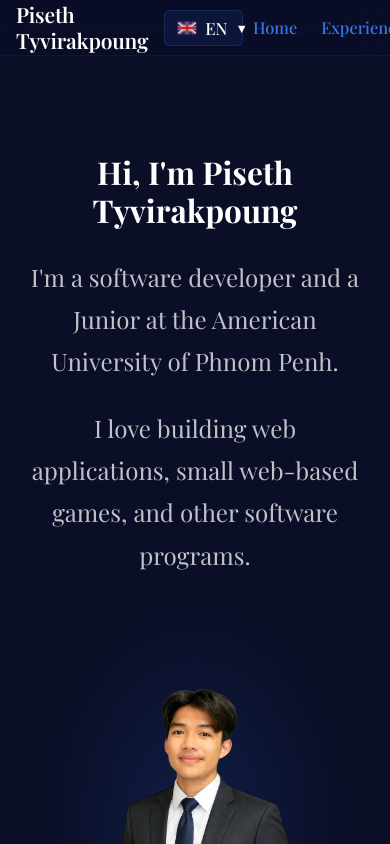
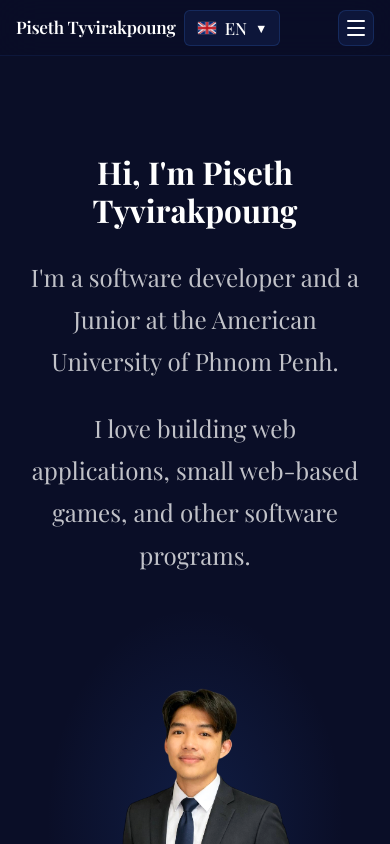
Before and after one commit to Numpang1812/react-portfolio, a React (Vite) app: page / in a window 390 px wide. Shown: the top 844 px of the page. Built offline with nearby package versions, Linux system fonts and the light colour scheme; a web font is replaced by a local one.

Commit message:
chore: fix responsive design

```diff
--- a/src/home.css
+++ b/src/home.css
@@ -39,6 +39,13 @@ html[lang="ja"] {
   border-bottom: 1px solid rgba(56, 119, 235, 0.1);
 }
 
+.header-titles {
+  display: flex;
+  align-items: center;
+  gap: 16px;
+  flex: 1; /* Take up all available space */
+}
+
 .header-titles h3 {
   margin: 0;
   font-size: 1rem;
@@ -47,14 +54,190 @@ html[lang="ja"] {
   color: var(--text-primary);
 }
 
-.header-titles {
+.language-selector {
+  position: relative;
+  margin-right: auto; /* Push only the hamburger to the far right */
+}
+
+/* ── Hamburger Button (hidden on desktop) ── */
+.hamburger-btn {
+  display: none;
+  flex-direction: column;
+  justify-content: center;
+  align-items: center;
+  gap: 5px;
+  width: 36px;
+  height: 36px;
+  background: rgba(56, 119, 235, 0.1);
+  border: 1px solid rgba(56, 119, 235, 0.2);
+  border-radius: 8px;
+  cursor: pointer;
+  padding: 0;
+  transition: background 0.25s ease;
+  flex-shrink: 0;
+}
+
+.hamburger-btn:hover {
+  background: rgba(56, 119, 235, 0.2);
+}
+
+.hamburger-bar {
+  display: block;
+  width: 18px;
+  height: 2px;
+  background: var(--text-primary);
+  border-radius: 2px;
+  transition: transform 0.3s ease, opacity 0.3s ease;
+  transform-origin: center;
+}
+
+.hamburger-btn.open .hamburger-bar:nth-child(1) {
+  transform: translateY(7px) rotate(45deg);
+}
+.hamburger-btn.open .hamburger-bar:nth-child(2) {
+  opacity: 0;
+  transform: scaleX(0);
+}
+.hamburger-btn.open .hamburger-bar:nth-child(3) {
+  transform: translateY(-7px) rotate(-45deg);
+}
+
+/* ── Mobile Drawer Nav ── */
+.mobile-nav-drawer {
+  display: none;
+  position: fixed;
+  top: 64px;
+  left: 0;
+  right: 0;
+  background: rgba(10, 14, 39, 0.97);
+  backdrop-filter: blur(20px);
+  -webkit-backdrop-filter: blur(20px);
+  border-bottom: 1px solid rgba(56, 119, 235, 0.15);
+  z-index: 999;
+  padding: 12px 16px 20px;
+  flex-direction: column;
+  gap: 4px;
+}
+
+.mobile-nav-drawer.open {
   display: flex;
-  align-items: center;
-  gap: 16px;
+}
+
+.mobile-nav-item {
+  display: block;
+  width: 100%;
+  padding: 12px 16px;
+  border-radius: 8px;
+  color: var(--text-secondary);
+  font-size: 0.9rem;
+  font-weight: 500;
+  text-align: left;
+  transition: all 0.2s ease;
+  cursor: pointer;
+  background: transparent;
+  border: none;
+  font-family: inherit;
+}
+
+.mobile-nav-item:hover,
+.mobile-nav-item.active {
+  color: var(--accent-blue);
+  background: rgba(56, 119, 235, 0.08);
+}
+
+/* ── Responsive Header ── */
+@media (max-width: 900px) {
+  .header-titles h3 {
+    font-size: 0.9rem;
+  }
+}
+
+@media (max-width: 768px) {
+  .main-header {
+    padding: 0 20px;
+    height: 56px;
+  }
+
+  .header-titles h3 {
+    font-size: 0.875rem;
+  }
+
+  .header-titles {
+    gap: 12px;
+  }
+
+  .language-button {
+    padding: 5px 10px;
+    font-size: 0.75rem;
+  }
+
+  .language-flag {
+    width: 18px;
+    height: 12px;
+  }
+
+  /* Show hamburger, hide desktop nav */
+  .hamburger-btn {
+    display: flex;
+  }
+
+  .nav-bar {
+    display: none;
+  }
+
+  .mobile-nav-drawer {
+    top: 56px;
+  }
+}
+
+@media (max-width: 480px) {
+  .main-header {
+    padding: 0 12px;
+    height: 52px;
+  }
+
+  .header-titles h3 {
+    font-size: 0.82rem;
+  }
+
+  .language-button {
+    padding: 4px 8px;
+    font-size: 0.72rem;
+    gap: 5px;
+  }
+
+  .language-flag {
+    width: 16px;
+    height: 11px;
+  }
+
+  .mobile-nav-drawer {
+    top: 52px;
+  }
+}
+
+@media (max-width: 360px) {
+  .header-titles h3 {
+    font-size: 0.75rem;
+    max-width: 80px;
+    overflow: hidden;
+    text-overflow: ellipsis;
+    white-space: nowrap;
+  }
+
+  .language-button {
+    padding: 3px 6px;
+    font-size: 0.65rem;
+  }
+
+  .language-flag {
+    display: none; /* Hide flags on very small screens to save space */
+  }
 }
 
 .language-selector {
   position: relative;
+  margin-right: auto;
 }
 
 .language-button {
@@ -155,6 +338,13 @@ html[lang="ja"] {
 .nav-item.active {
   color: var(--accent-blue);
   background: rgba(56, 119, 235, 0.08);
+}
+
+/* Ensure language and hamburger are side-by-side on mobile */
+@media (max-width: 768px) {
+  .header-titles {
+    gap: 8px; /* Slightly tighter gap on mobile */
+  }
 }
 
 /* ── Hero / Introduction Section ── */
--- a/src/home.tsx
+++ b/src/home.tsx
@@ -57,17 +57,24 @@ const toolkit = {
 
 function Home() {
     const { t, i18n } = useTranslation();
+    const [isMenuOpen, setIsMenuOpen] = useState(false);
 
     useEffect(() => {
         document.documentElement.lang = i18n.language;
     }, [i18n.language]);
 
+    // Close menu when a link is clicked
+    const closeMenu = () => setIsMenuOpen(false);
+
     return (
         <div className='home-container'>
             <div className='main-header'>
-                <HomeHeader />
+                <HomeHeader isMenuOpen={isMenuOpen} setIsMenuOpen={setIsMenuOpen} />
                 <NavigationBar />
             </div>
+
+            <MobileNavDrawer isOpen={isMenuOpen} onClose={closeMenu} />
+
             <div className='main-body'>
                 <section className='introduction' id="home">
                     <div className='introduction-left'>
@@ -92,9 +99,9 @@ function Home() {
     )
 }
 
-function HomeHeader() {
+function HomeHeader({ isMenuOpen, setIsMenuOpen }: { isMenuOpen: boolean, setIsMenuOpen: (v: boolean) => void }) {
     const { i18n } = useTranslation();
-    const [isOpen, setIsOpen] = useState(false);
+    const [isLangOpen, setIsLangOpen] = useState(false);
 
     const languages = [
         { code: 'en', label: 'EN', flag: '/english-flag.jpg' },
@@ -106,7 +113,7 @@ function HomeHeader() {
 
     const handleLanguageChange = (code: string) => {
         i18n.changeLanguage(code);
-        setIsOpen(false);
+        setIsLangOpen(false);
     };
 
     return (
@@ -115,13 +122,13 @@ function HomeHeader() {
             <div className='language-selector'>
                 <button
                     className='language-button'
-                    onClick={() => setIsOpen(!isOpen)}
+                    onClick={() => setIsLangOpen(!isLangOpen)}
                 >
                     <img src={currentLanguage.flag} alt={currentLanguage.label} className='language-flag' />
                     {currentLanguage.label}
-                    <span className='language-arrow'>{isOpen ? '▲' : '▼'}</span>
+                    <span className='language-arrow'>{isLangOpen ? '▲' : '▼'}</span>
                 </button>
-                {isOpen && (
+                {isLangOpen && (
                     <div className='language-dropdown'>
                         {languages.map((lang) => (
                             <button
@@ -136,6 +143,16 @@ function HomeHeader() {
                     </div>
                 )}
             </div>
+
+            <button
+                className={`hamburger-btn ${isMenuOpen ? 'open' : ''}`}
+                onClick={() => setIsMenuOpen(!isMenuOpen)}
+                aria-label="Toggle menu"
+            >
+                <span className="hamburger-bar"></span>
+                <span className="hamburger-bar"></span>
+                <span className="hamburger-bar"></span>
+            </button>
         </div>
     )
 }
@@ -163,6 +180,34 @@ function NavigationBar() {
             </ul>
         </nav>
     )
+}
+
+function MobileNavDrawer({ isOpen, onClose }: { isOpen: boolean, onClose: () => void }) {
+    const { t } = useTranslation();
+
+    const navItems = [
+        { label: t('nav.home'), href: "#home" },
+        { label: t('nav.experience'), href: "#experience" },
+        { label: t('nav.education'), href: "#education" },
+        { label: t('nav.skills'), href: "#toolkit" },
+        { label: t('nav.projects'), href: "#projects" },
+        { label: t('nav.contact'), href: "#contact" },
+    ];
+
+    return (
+        <div className={`mobile-nav-drawer ${isOpen ? 'open' : ''}`}>
+            {navItems.map((item) => (
+                <a
+                    key={item.label}
+                    href={item.href}
+                    className="mobile-nav-item"
+                    onClick={onClose}
+                >
+                    {item.label}
+                </a>
+            ))}
+        </div>
+    );
 }
 
 function ToolKit() {
```
